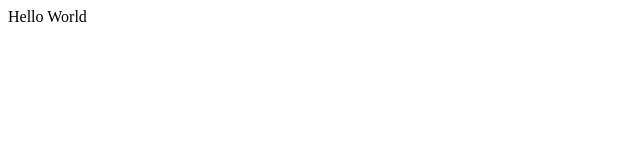
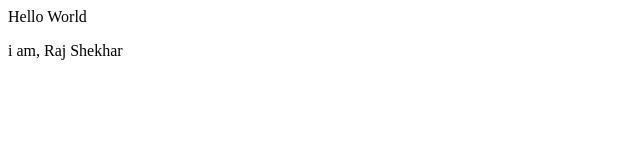
Before and after one commit to Rajshekhar9792/Student, a plain HTML site: page index.html in a window 1280 px wide. Shown: the whole page, without its empty margins (0-640 px from the left). Drawn offline with Linux system fonts and the light colour scheme.

Commit message:
add another paragraph

```diff
--- a/index.html
+++ b/index.html
@@ -1 +1,2 @@
 <p>Hello World</p>
+<P>i am, Raj Shekhar</P>
```
